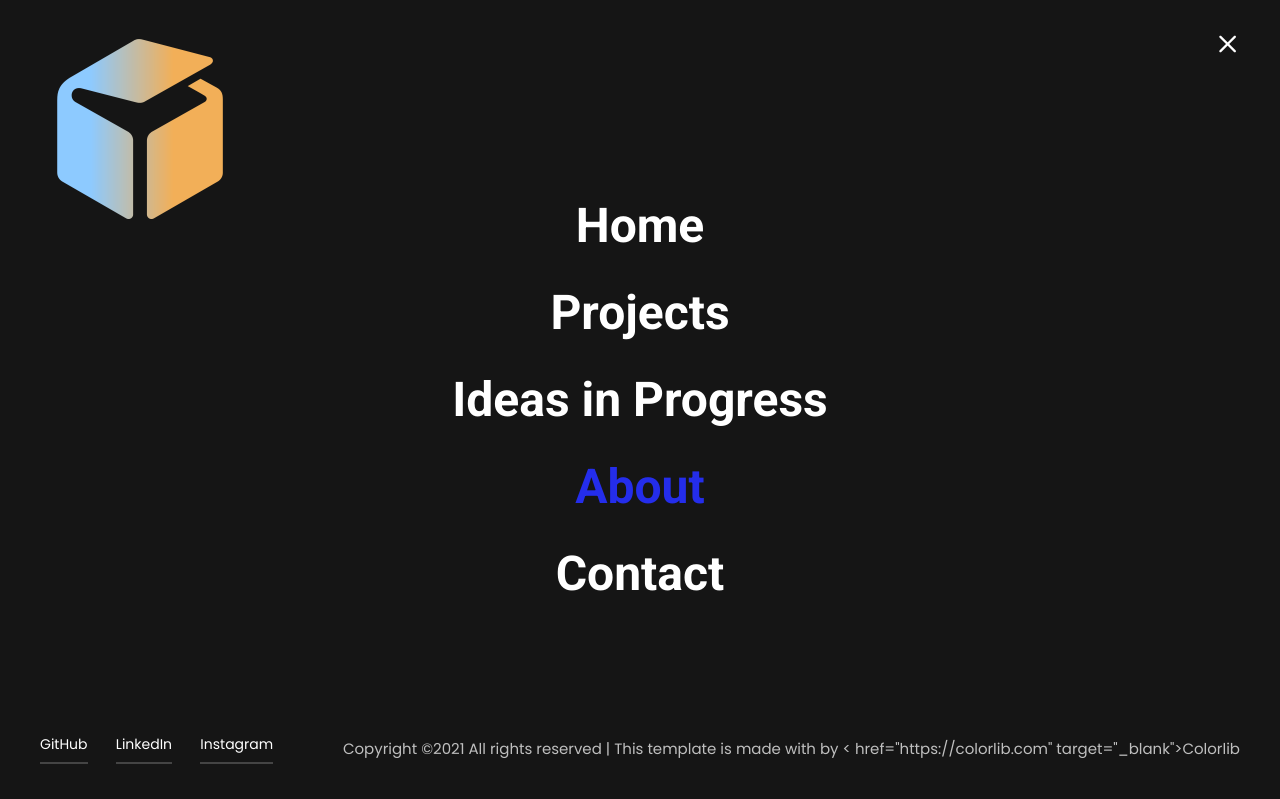
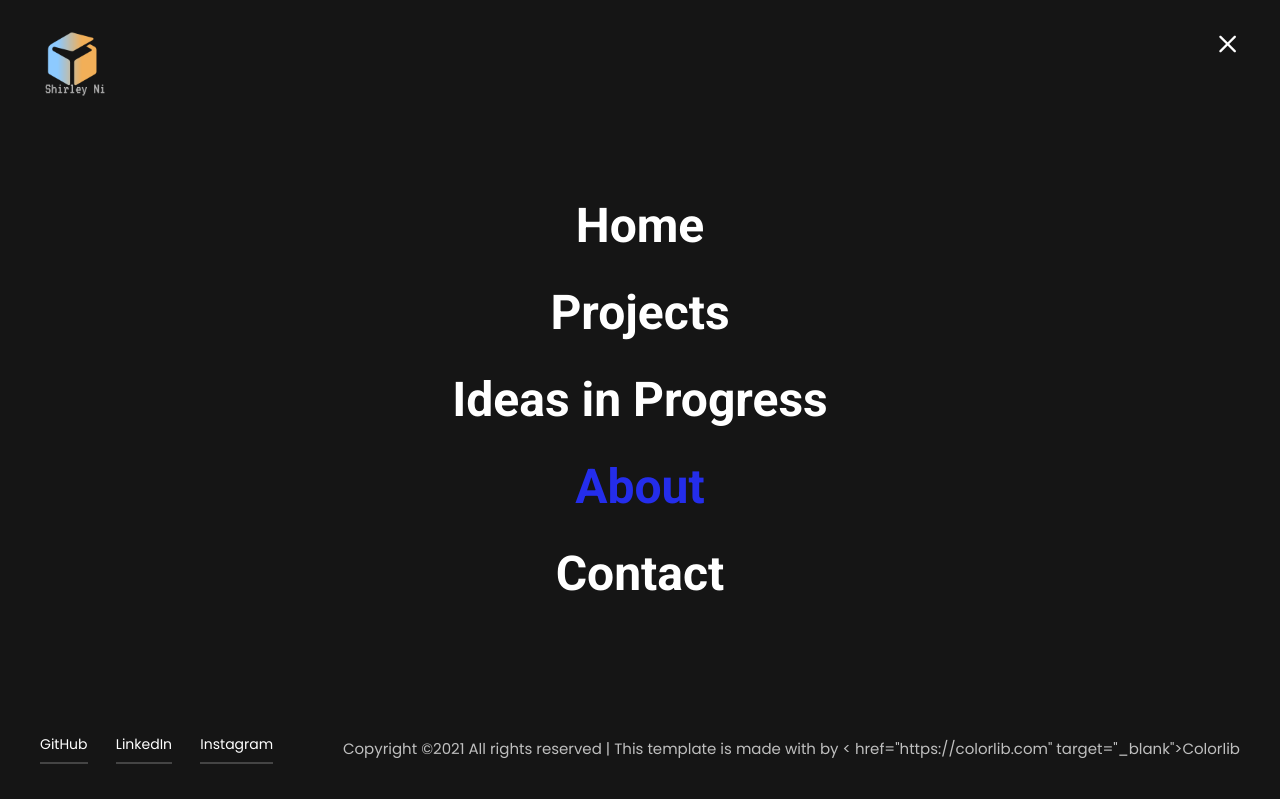
Before and after one commit to holysmokes48/ShirleyPortfolio, a plain HTML site: page smooth-profile/cassi-master/about.html in a window 1280 px wide. Both pictures are taken after a click on the element 1226 px from the left and 45 px from the top of the page. Shown: the top 799 px of the page. Drawn offline with Linux system fonts and the light colour scheme.

Commit message:
changed navbar icon

```diff
--- a/smooth-profile/cassi-master/about.html
+++ b/smooth-profile/cassi-master/about.html
@@ -32,7 +32,7 @@
 	<div class="offcanvas-menu-wrapper">
 		<div class="menu-header">
 			<a href="./index.html" class="site-logo">
-				<img src="img/logo.png" alt="">
+				<img src="img/name-logo.png" alt="name-logo" height="70px" width="70px">
 			</a>
 			<div class="menu-switch" id="menu-canvas-close">
 				<i class="icon_close"></i>
```
Also changed, not shown: smooth-profile/cassi-master/blog-single.html (+1 -1 lines), smooth-profile/cassi-master/blog.html (+1 -1 lines), smooth-profile/cassi-master/contact.html (+1 -1 lines), smooth-profile/cassi-master/gallery.html (+1 -1 lines), smooth-profile/cassi-master/index.html (+1 -1 lines).
